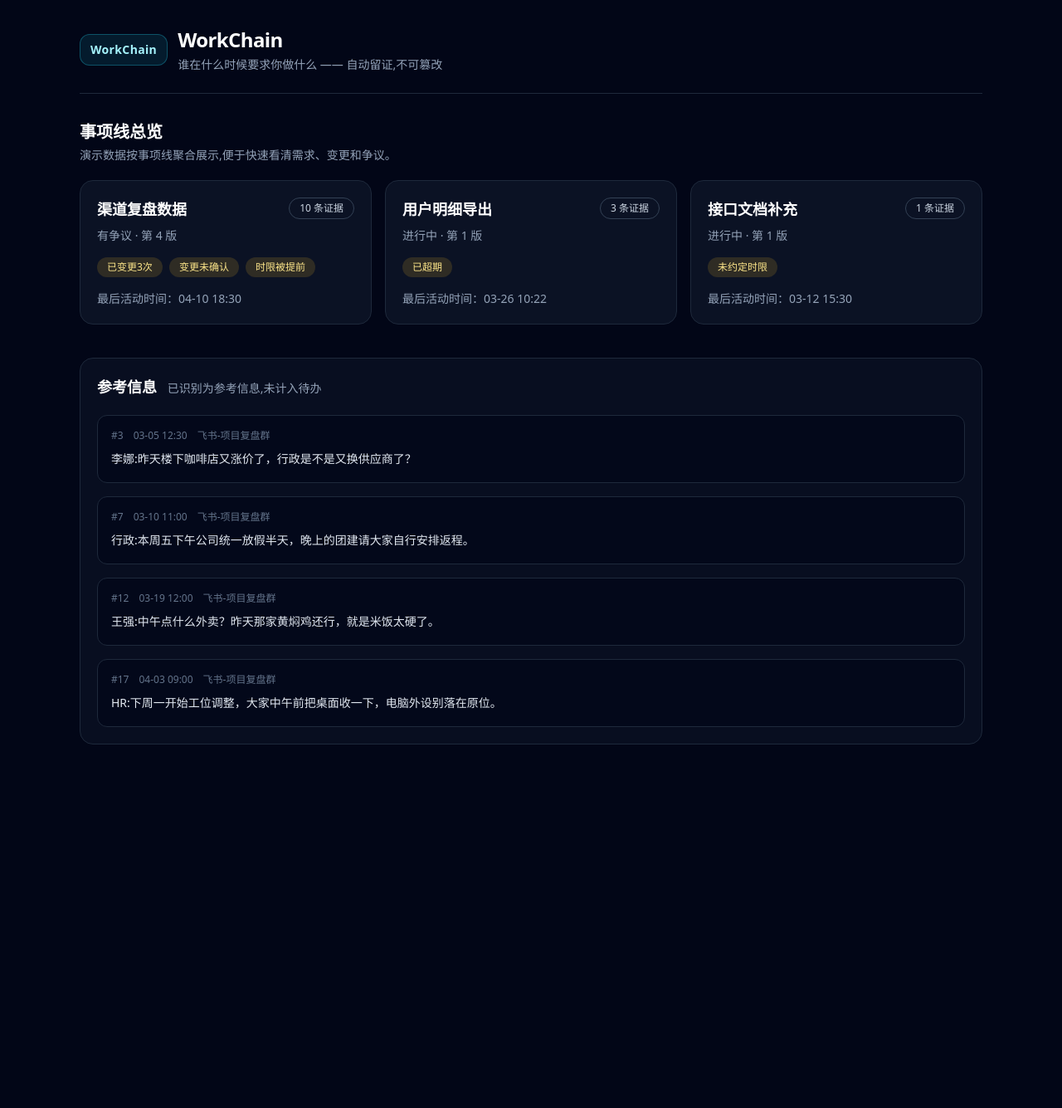
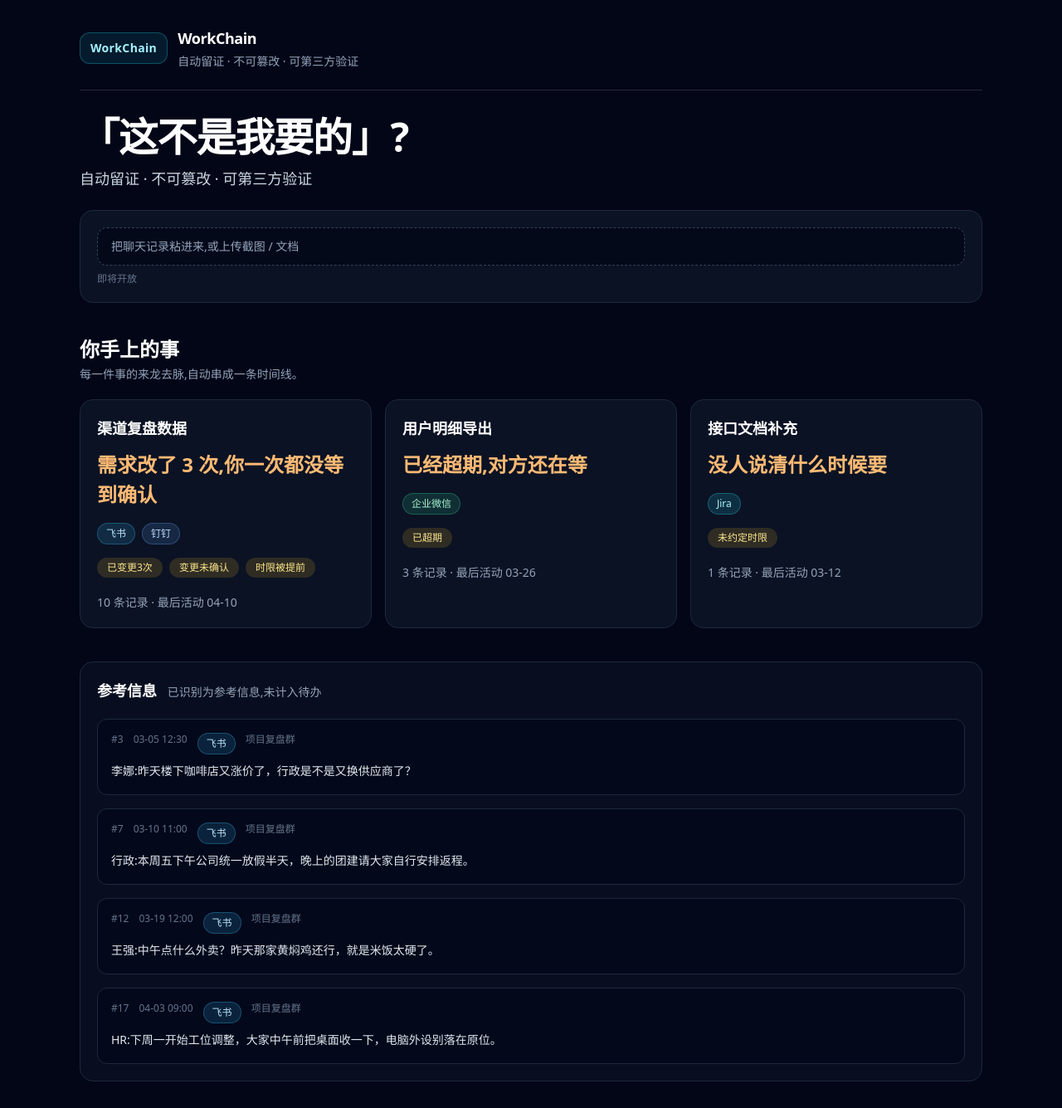
Before and after one commit to lelsie651-max/workchain, a FastAPI app: page / in a window 1280 px wide. Shown: the whole page at 83% size. Before the commit the page ends 897 px from the top, so only its background shows below. Run offline with FastAPI, Linux system fonts and the light colour scheme; data comes from the database, SQL or seed files in the repository; some libraries are stand-ins or nearby versions.

Commit message:
首页叙事重写 + 来源标签

```diff
--- a/app/labels.py
+++ b/app/labels.py
@@ -22,3 +22,64 @@ RISK = {
     "unconfirmed": "变更未确认",
     "changed_3x": "已变更3次",
 }
+
+SOURCE_PRESETS = [
+    "飞书",
+    "Lark",
+    "企业微信",
+    "微信",
+    "钉钉",
+    "QQ",
+    "Slack",
+    "Teams",
+    "邮件",
+    "Jira",
+    "Confluence",
+    "腾讯文档",
+    "其他",
+]
+
+SOURCE_BADGE_CLASSES = {
+    "飞书": "bg-sky-400/15 text-sky-200 border-sky-400/30",
+    "Lark": "bg-sky-400/15 text-sky-200 border-sky-400/30",
+    "企业微信": "bg-emerald-400/15 text-emerald-200 border-emerald-400/30",
+    "微信": "bg-green-400/15 text-green-200 border-green-400/30",
+    "钉钉": "bg-blue-400/15 text-blue-200 border-blue-400/30",
+    "QQ": "bg-indigo-400/15 text-indigo-200 border-indigo-400/30",
+    "Slack": "bg-fuchsia-400/15 text-fuchsia-200 border-fuchsia-400/30",
+    "Teams": "bg-violet-400/15 text-violet-200 border-violet-400/30",
+    "邮件": "bg-amber-400/15 text-amber-200 border-amber-400/30",
+    "Jira": "bg-cyan-400/15 text-cyan-200 border-cyan-400/30",
+    "Confluence": "bg-teal-400/15 text-teal-200 border-teal-400/30",
+    "腾讯文档": "bg-lime-400/15 text-lime-200 border-lime-400/30",
+    "其他": "bg-slate-400/15 text-slate-200 border-slate-400/30",
+}
+
+
+def thread_headline(thread: dict) -> str:
+    risk_flags = set(thread.get("risk_flags", []))
+    status = thread.get("status")
+    if "changed_3x" in risk_flags and "unconfirmed" in risk_flags:
+        return "需求改了 3 次,你一次都没等到确认"
+    if "changed_3x" in risk_flags:
+        return "需求已经改了 3 次"
+    if "overdue" in risk_flags:
+        return "已经超期,对方还在等"
+    if "due_missing" in risk_flags:
+        return "没人说清什么时候要"
+    if status == "delivered":
+        return "已交付,记录完整"
+    return "进行中"
+
+
+def source_label(source_hint: str | None) -> tuple[str, str]:
+    if not source_hint:
+        return ("其他", "")
+    if "-" not in source_hint:
+        return (source_hint, "")
+    platform, scene = source_hint.split("-", 1)
+    return (platform, scene)
+
+
+def source_badge_class(platform: str) -> str:
+    return SOURCE_BADGE_CLASSES.get(platform, SOURCE_BADGE_CLASSES["其他"])
--- a/app/main.py
+++ b/app/main.py
@@ -13,7 +13,7 @@ from fastapi import Depends, FastAPI, HTTPException, Request
 from fastapi.responses import HTMLResponse
 from fastapi.templating import Jinja2Templates
 
-from app.labels import KIND, RISK, STATUS
+from app.labels import KIND, RISK, STATUS, source_badge_class, source_label, thread_headline
 from scripts.seed_demo import seed_demo_data
 
 
@@ -55,34 +55,55 @@ def get_conn(request: Request) -> Generator[sqlite3.Connection, None, None]:
 
 def _prepare_thread_card(row: sqlite3.Row) -> dict[str, Any]:
     risk_flags = _decode_json_array(row["risk_flags"])
+    source_platforms = []
+    if row["source_platforms"]:
+        source_platforms = [
+            {"platform": platform, "platform_class": source_badge_class(platform)}
+            for platform in row["source_platforms"].split(",")
+            if platform
+        ]
+    thread = {
+        "thread_id": row["thread_id"],
+        "title": row["title"],
+        "status": row["status"],
+        "risk_flags": risk_flags,
+    }
     return {
         "thread_id": row["thread_id"],
         "title": row["title"],
         "status_label": STATUS[row["status"]],
         "version": row["version"],
+        "headline": thread_headline(thread),
         "risk_labels": [RISK.get(flag, flag) for flag in risk_flags],
+        "source_platforms": source_platforms,
         "evidence_count": row["evidence_count"],
-        "last_activity_text": _format_datetime(row["last_activity_at"], "%m-%d %H:%M"),
+        "last_activity_text": _format_datetime(row["last_activity_at"], "%m-%d"),
     }
 
 
 def _prepare_reference_row(row: sqlite3.Row) -> dict[str, Any]:
+    platform, scene = source_label(row["source_hint"])
     return {
         "seq": row["seq"],
         "occurred_at_text": _format_datetime(row["occurred_at"], "%m-%d %H:%M"),
-        "source_hint": row["source_hint"],
+        "platform": platform,
+        "platform_class": source_badge_class(platform),
+        "scene": scene,
         "raw_text": row["raw_text"],
     }
 
 
 def _prepare_timeline_row(row: sqlite3.Row) -> dict[str, Any]:
     caveats = _decode_json_array(row["caveats"])
+    platform, scene = source_label(row["source_hint"])
     return {
         "seq": row["seq"],
         "kind": row["kind"],
         "kind_label": KIND[row["kind"]],
         "occurred_at_text": _format_datetime(row["occurred_at"], "%m-%d %H:%M"),
-        "source_hint": row["source_hint"],
+        "platform": platform,
+        "platform_class": source_badge_class(platform),
+        "scene": scene,
         "raw_text": row["raw_text"],
         "plain_summary": row["plain_summary"],
         "deliverable": row["slot_deliverable"],
@@ -102,7 +123,11 @@ def _fetch_index_data(conn: sqlite3.Connection) -> dict[str, Any]:
             t.version,
             t.risk_flags,
             t.last_activity_at,
-            COUNT(e.evidence_id) AS evidence_count
+            COUNT(e.evidence_id) AS evidence_count,
+            GROUP_CONCAT(DISTINCT CASE
+                WHEN instr(e.source_hint, '-') > 0 THEN substr(e.source_hint, 1, instr(e.source_hint, '-') - 1)
+                ELSE e.source_hint
+            END) AS source_platforms
         FROM threads AS t
         LEFT JOIN evidence AS e ON e.thread_id = t.thread_id
         GROUP BY
@@ -149,17 +174,26 @@ def _fetch_thread_detail(conn: sqlite3.Connection, thread_id: str) -> dict[str,
         """,
         (thread_id,),
     ).fetchall()
+    occurred_values = [row["occurred_at"] for row in evidence_rows if row["occurred_at"] is not None]
+    change_count = sum(1 for row in evidence_rows if row["kind"] == "change")
     return {
         "thread": {
             "thread_id": thread_row["thread_id"],
             "title": thread_row["title"],
             "status_label": STATUS[thread_row["status"]],
             "version": thread_row["version"],
+            "headline": thread_headline(
+                {"status": thread_row["status"], "risk_flags": _decode_json_array(thread_row["risk_flags"])}
+            ),
             "risk_labels": [RISK.get(flag, flag) for flag in _decode_json_array(thread_row["risk_flags"])],
             "current_deliverable": thread_row["current_deliverable"],
             "current_due_text": _format_datetime(thread_row["current_due"], "%m-%d %H:%M"),
             "last_activity_text": _format_datetime(thread_row["last_activity_at"], "%m-%d %H:%M"),
             "evidence_count": len(evidence_rows),
+            "summary_text": (
+                f"这件事从 {_format_datetime(min(occurred_values), '%m-%d')} 到 "
+                f"{_format_datetime(max(occurred_values), '%m-%d')},共 {len(evidence_rows)} 条记录,期间需求变更 {change_count} 次"
+            ),
         },
         "entries": [_prepare_timeline_row(row) for row in evidence_rows],
     }
--- a/app/templates/base.html
+++ b/app/templates/base.html
@@ -12,15 +12,15 @@
     </style>
 </head>
 <body class="min-h-full bg-slate-950 text-slate-100">
-    <div class="mx-auto min-h-screen max-w-6xl px-4 py-8 sm:px-6 lg:px-8">
-        <header class="mb-8 border-b border-slate-800 pb-6">
-            <a href="/" class="inline-flex items-center gap-3">
+    <div class="mx-auto min-h-screen max-w-6xl px-4 py-6 sm:px-6 sm:py-8 lg:px-8">
+        <header class="mb-6 border-b border-slate-800 pb-5 sm:mb-8 sm:pb-6">
+            <a href="/" class="inline-flex min-h-11 items-center gap-3">
                 <div class="rounded-xl border border-cyan-400/30 bg-cyan-400/10 px-3 py-2 text-sm font-semibold tracking-wide text-cyan-200">
                     WorkChain
                 </div>
                 <div>
-                    <h1 class="text-2xl font-semibold tracking-tight text-white">WorkChain</h1>
-                    <p class="mt-1 text-sm text-slate-400">谁在什么时候要求你做什么 —— 自动留证,不可篡改</p>
+                    <p class="text-lg font-semibold tracking-tight text-white">WorkChain</p>
+                    <p class="mt-1 text-sm text-slate-400">自动留证 · 不可篡改 · 可第三方验证</p>
                 </div>
             </a>
         </header>
--- a/app/templates/index.html
+++ b/app/templates/index.html
@@ -1,11 +1,25 @@
 {% extends "base.html" %}
 
 {% block content %}
+<section class="mb-8 sm:mb-10">
+    <div class="mb-6">
+        <h1 class="text-4xl font-semibold leading-tight tracking-tight text-white sm:text-5xl">「这不是我要的」?</h1>
+        <p class="mt-3 text-base text-slate-300 sm:text-lg">自动留证 · 不可篡改 · 可第三方验证</p>
+    </div>
+
+    <div class="rounded-2xl border border-slate-800 bg-slate-900/70 p-4 sm:p-5">
+        <div class="min-h-11 rounded-xl border border-dashed border-slate-700 bg-slate-950/70 px-4 py-3 text-sm text-slate-400">
+            把聊天记录粘进来,或上传截图 / 文档
+        </div>
+        <p class="mt-2 text-xs text-slate-500">即将开放</p>
+    </div>
+</section>
+
 <section class="mb-10">
-    <div class="mb-5 flex items-end justify-between gap-4">
+    <div class="mb-5">
         <div>
-            <h2 class="text-xl font-semibold text-white">事项线总览</h2>
-            <p class="mt-1 text-sm text-slate-400">演示数据按事项线聚合展示,便于快速看清需求、变更和争议。</p>
+            <h2 class="text-xl font-semibold text-white sm:text-2xl">你手上的事</h2>
+            <p class="mt-1 text-sm text-slate-400">每一件事的来龙去脉,自动串成一条时间线。</p>
         </div>
     </div>
 
@@ -13,17 +27,16 @@
         {% for thread in threads %}
         <a
             href="/thread/{{ thread.thread_id }}"
-            class="block rounded-2xl border border-slate-800 bg-slate-900/70 p-5 transition hover:border-cyan-400/40 hover:bg-slate-900"
+            class="block min-h-11 rounded-2xl border border-slate-800 bg-slate-900/70 p-5 transition hover:border-cyan-400/40 hover:bg-slate-900"
             data-testid="thread-card"
         >
-            <div class="flex items-start justify-between gap-3">
-                <div>
-                    <h3 class="text-lg font-semibold text-white">{{ thread.title }}</h3>
-                    <p class="mt-2 text-sm text-slate-400">{{ thread.status_label }} · 第 {{ thread.version }} 版</p>
-                </div>
-                <span class="rounded-full border border-slate-700 px-3 py-1 text-xs text-slate-300">
-                    {{ thread.evidence_count }} 条证据
-                </span>
+            <h3 class="text-lg font-semibold text-white">{{ thread.title }}</h3>
+            <p class="mt-3 text-xl font-semibold leading-8 text-orange-300 sm:text-2xl sm:leading-9">{{ thread.headline }}</p>
+
+            <div class="mt-4 flex flex-wrap gap-2">
+                {% for source in thread.source_platforms %}
+                <span class="rounded-full border px-2.5 py-1 text-xs {{ source.platform_class }}">{{ source.platform }}</span>
+                {% endfor %}
             </div>
 
             <div class="mt-4 flex flex-wrap gap-2">
@@ -32,7 +45,7 @@
                 {% endfor %}
             </div>
 
-            <p class="mt-4 text-sm text-slate-400">最后活动时间：{{ thread.last_activity_text }}</p>
+            <p class="mt-5 text-sm text-slate-400">{{ thread.evidence_count }} 条记录 · 最后活动 {{ thread.last_activity_text }}</p>
         </a>
         {% endfor %}
     </div>
@@ -51,7 +64,10 @@
                 <div class="mb-2 flex flex-wrap gap-3 text-xs text-slate-500">
                     <span>#{{ ref.seq }}</span>
                     <span>{{ ref.occurred_at_text }}</span>
-                    <span>{{ ref.source_hint }}</span>
+                    <span class="rounded-full border px-2.5 py-1 {{ ref.platform_class }}">{{ ref.platform }}</span>
+                    {% if ref.scene %}
+                    <span>{{ ref.scene }}</span>
+                    {% endif %}
                 </div>
                 <p class="text-sm leading-6 text-slate-200">{{ ref.raw_text }}</p>
             </article>
```
Also changed, not shown: app/templates/thread.html (+18 -8 lines), scripts/seed_demo.py (+6 -6 lines), tests/test_seed_demo.py (+13 -0 lines), tests/test_web.py (+9 -0 lines).
